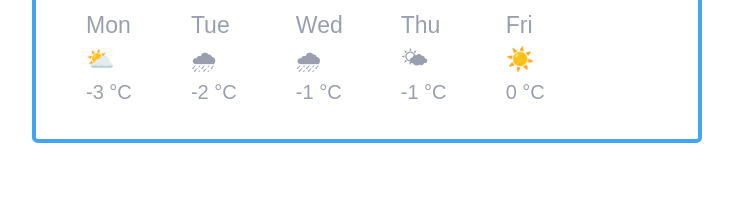
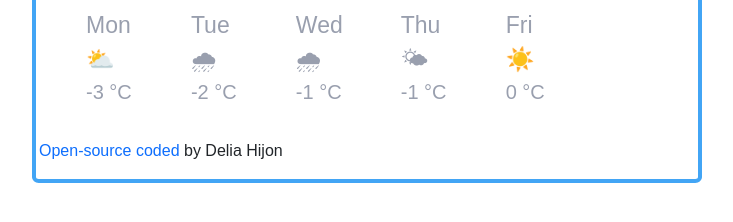
Before and after one commit to deliahijon22/shecodes-weatherapp, a website built with Parcel: page index.html in a window 1280 px wide. Shown: the part 394-616 px from the top of the page, without its empty margins (70-803 px from the left). Built offline with nearby package versions, Linux system fonts and the light colour scheme.

Commit message:
link to github
link to github

```diff
--- a/index.html
+++ b/index.html
@@ -132,6 +132,7 @@
     </div>
  </div>
 </div>
+<p><a href="https://github.com/deliahijon22/shecodes-weatherapp">Open-source coded</a> by Delia Hijon</p>
 </div>
 
     <script src="src/index.js"></script>
```
